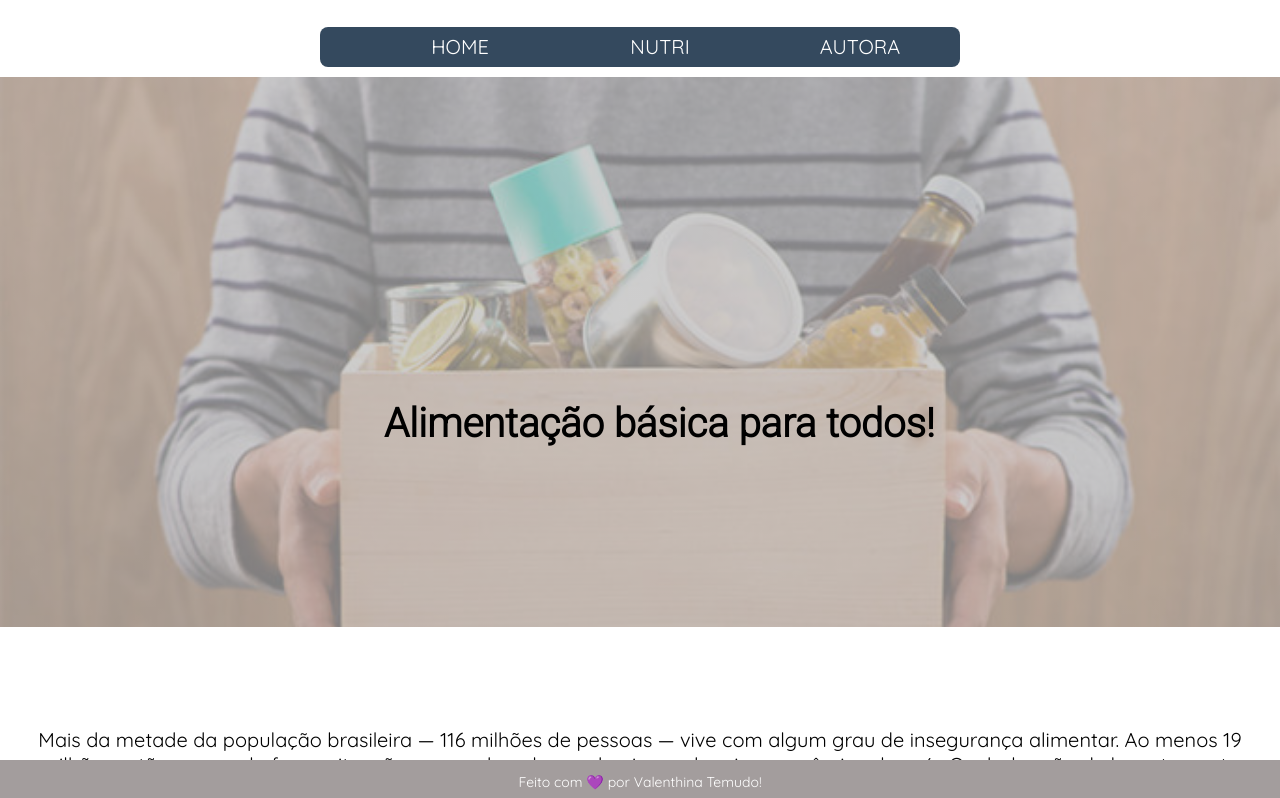
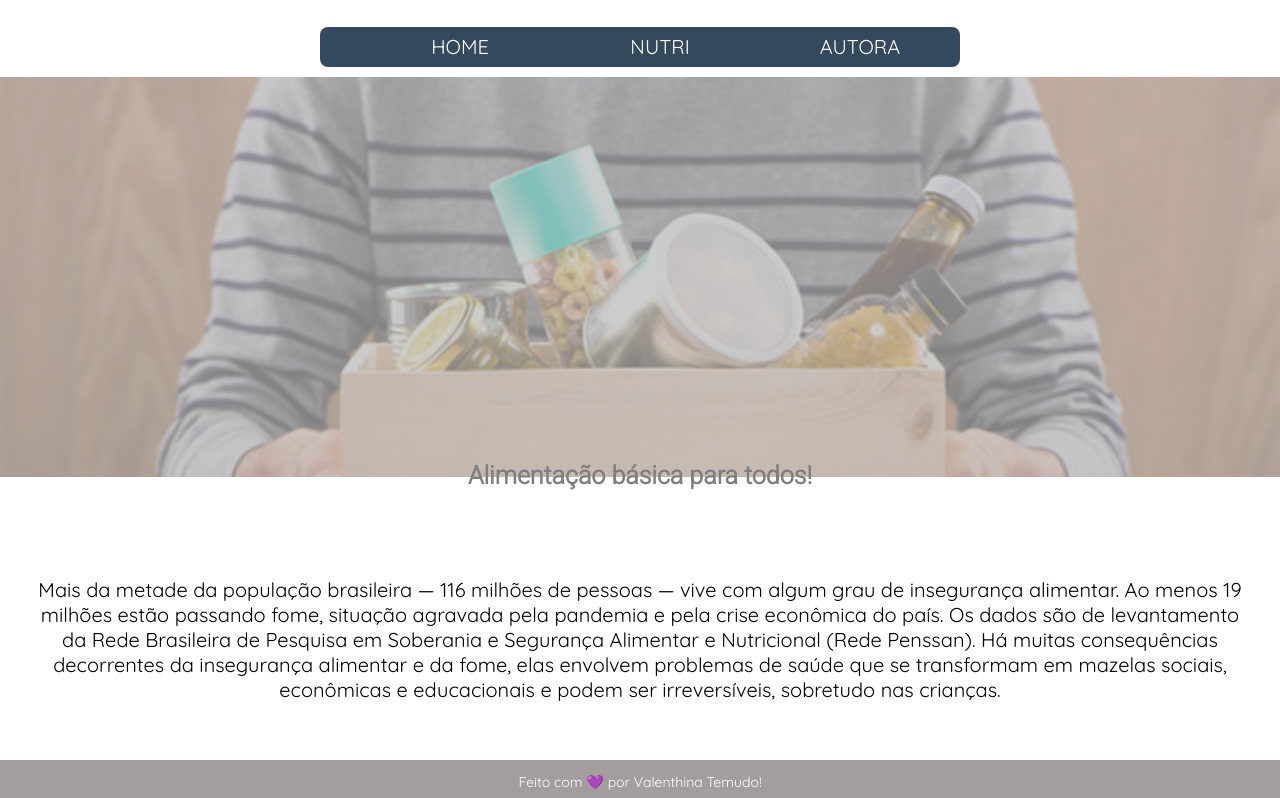
Before and after one commit to valenthinatemudo/ProjetoFinal-Reprograma, a React (Create React App) app: page / in a window 1280 px wide. Shown: the top 798 px of the page. Built offline with nearby package versions, Linux system fonts and the light colour scheme.

Commit message:
finalizando projeto

```diff
--- a/src/components/Header/Header.jsx
+++ b/src/components/Header/Header.jsx
@@ -3,9 +3,8 @@ import './header.styles.css'
 const Header = () => {
     return (
         <header classname='header'>
-            <div className='img-header'></div>
-            <div className='titulo-header'>
-                <h1 className='h1-header'>Alimentação básica para todos!</h1>
+            <div className='img-header'>
+                <h1 className='titulo-header'>Alimentação básica para todos!</h1>
             </div>
         </header>
     )
--- a/src/components/Header/header.styles.css
+++ b/src/components/Header/header.styles.css
@@ -4,42 +4,52 @@
         padding-top: 2rem;
     }
 
-    .titulo-header {
-        position: absolute;
-        color: black;
-        text-align: center;
-        top: 50%;
-        margin-left: 30%;
-        font-size: 20px;
-        font-family: 'Roboto', sans-serif;
-    }
-
     .img-header {
-        height: 550px;
+        height: 400px;
         background: linear-gradient(rgba(14, 13, 13, 0.4),
                 rgba(7, 7, 7, 0.4)), url(../../assets/alimentos.jpg) no-repeat;
         background-size: cover;
         margin-top: 10px;
+        display: flex;
+        justify-content: center;
+        /* align-items: center; */
         opacity: 0.5;
     }
 
-    @media(min-width: 414px) and (max-width: 1024px) {
+    .titulo-header {
+        color: black;
+        text-align: center;
+        margin: 25% ;
+        font-size: 25px;
+        font-family: 'Roboto', sans-serif;
+    }
+
+
+    @media(min-width: 414px) and (max-width: 1023px) {
 
         .img-header{
-           width: 100%;
-           max-width: 100%;
-           margin-top: 10%;
+            width: 422px;
+           margin-top: 10px;
+           height: 250px;
         }
 
         .titulo-header{
             display: flex;
-            font-size: 15px;
+            margin-left: 30%;
+            margin-top: 30%;
+            font-size: 18px;
         }
     }
 
-    @media(min-width: 1024px) and (max-width: 1440px) {
-        .h1-header{
-            margin: 0 auto;
-            padding-bottom: 100px;
+    @media(min-width: 1024px) {
+
+        .img-header{
+            width: 100%;
         }
+
+        .titulo-header{
+            margin-top: 30%;
+        }
+
+
     }
--- a/src/pages/Autora/autora.styles.css
+++ b/src/pages/Autora/autora.styles.css
@@ -122,7 +122,7 @@
         }
     }
 
-    @media(max-width: 1024px) {
+    @media(min-width: 1024px) {
         .titulo-autora{
             font-size: 50px;
         }
--- a/src/pages/Home/home.styles.css
+++ b/src/pages/Home/home.styles.css
@@ -143,7 +143,7 @@
         }
     }
 
-    @media(min-width: 1024px) and (max-width: 1440px) {
+    @media(min-width: 1024px){
         .section-foto{
             display: flex;
         }
--- a/src/pages/Nutricionista/Nutri.js
+++ b/src/pages/Nutricionista/Nutri.js
@@ -7,13 +7,17 @@ const Nutri = () => {
         <div>
             <Menu />
                <header>
-                   <div className="img-nutri"></div>
-                    <h1 className="titulo-nutri">Nutricionista voluntário</h1>
+                   <div>
+                        <div className="img-nutri">
+                            <h1 className="titulo-nutri">Nutricionista voluntário</h1>
+
+                            <p className="paragrafo-nutri">
+                                Quer se tornar um nutricionista voluntário atendendo e ajudando a população mais carente?
+                                Juntos podemos levar informações à essa população, explicando a eles o que seria uma alimentação mais saudável e adequada! Caso tenha interesse de participar desse projeto, faça seu cadastro aqui embaixo!
+                            </p>
+                        </div>
+                    </div>
                 </header>
-                <p className="paragrafo-nutri">
-                    Quer se tornar um nutricionista voluntário atendendo e ajudando a população mais carente?
-                    Juntos podemos levar informações à essa população, explicando a eles o que seria uma alimentação mais saudável e adequada! Caso tenha interesse de participar desse projeto, faça seu cadastro aqui embaixo!
-                </p>
                 <section className="section-frame">
                     <iframe className="frame" src="https://docs.google.com/forms/d/e/1FAIpQLSc_DW4ysLOnTyrBMKQVoXnGnEiKX6gkXHHJAZH-SGxqDbM9fA/viewform?embedded=true" width="640" height="947" frameborder="0"  title='myframe'></iframe>
                 </section>
--- a/src/pages/Nutricionista/nutri.styles.css
+++ b/src/pages/Nutricionista/nutri.styles.css
@@ -5,25 +5,28 @@
         background: linear-gradient(rgba(14, 13, 13, 0.4),
         rgba(7, 7, 7, 0.4)), url(../../assets/frutas.jpg) no-repeat;
         background-size: cover;
+        display: flex;
+        flex-direction: column;
+        justify-content: center;
         margin-top: 10px;
+        text-align: center;
         opacity: 0.6;
+        width: 100%;
     }
 
     .titulo-nutri{
-        position: absolute;
+        margin-top: 10px;
         color: black;
         text-align: center;
-        top: 30%;
-        margin-left: 35%;
+        margin-right: 30%;
         font-size: 40px;
         font-family: 'Roboto', sans-serif;
     }
 
     .paragrafo-nutri{
-        position: absolute;
         color: black;
         text-align: center;
-        top: 50%;
+        margin: 10px;
         font-size: 20px;
         font-family: 'Roboto', sans-serif;
     }
@@ -42,19 +45,27 @@
     @media(min-width: 414px) and (max-width: 1024px) {
         .img-nutri{
            width: 100%;
-           height: 300px;
+           height: 350px;
         }
 
         .titulo-nutri{
            font-size: 20px;
+           margin-left: 150px;
         }
 
         .paragrafo-nutri{
-            font-size: 15px;
+            font-size: 17px;
         }
 
     }
 
-    @media(max-width: 1024px) {
+    @media(min-width: 1024px) {
+        .titulo-nutri{
+            font-size: 30px;
+            margin-left: 35%;
+        }
 
+        .paragrafo-nutri{
+            font-size: 22px;
+        }
     }
```
